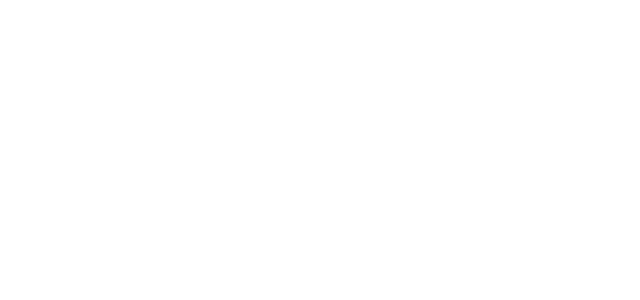
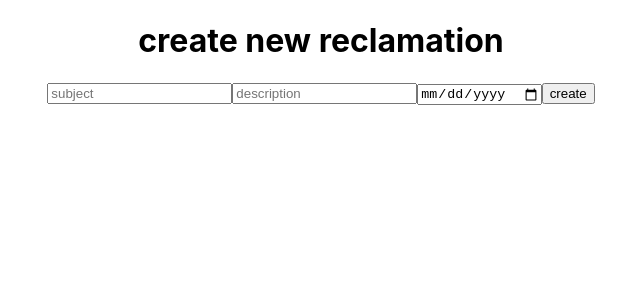
Before and after one commit to Gestion-Reclamation-PFA-2022/frontend, a React (Create React App) app: page /me/new-reclamation in a window 1280 px wide. Before the commit this address had no page. Shown: the top 300 px of the page, without its empty margins (319-959 px from the left). Built offline with nearby package versions, Linux system fonts and the light colour scheme; no server answers.

Commit message:
setting new reclamation router [skip ci]

```diff
--- a/src/App.js
+++ b/src/App.js
@@ -2,6 +2,7 @@
 import Login from "./pages/login/login";
 import Signup from "./pages/signup/signup";
 import Me from "./pages/me/me";
+import NewReclamation from "./pages/new-reclamation/newReclamation";
 import "./App.css";
 import { BrowserRouter, Route, Routes } from "react-router-dom";
 
@@ -14,6 +15,11 @@
           <Route exact path="/login/:role" element={<Login />}></Route>
           <Route exact path="/signup/:role" element={<Signup />}></Route>
           <Route exact path="/me" element={<Me />}></Route>
+          <Route
+            exact
+            path="/me/new-reclamation"
+            element={<NewReclamation />}
+          ></Route>
         </Routes>
       </div>
     </BrowserRouter>
--- a/src/pages/me/me.js
+++ b/src/pages/me/me.js
@@ -11,8 +11,9 @@
       .get("http://localhost:3001/api/user/me", {
         withCredentials: true,
       })
-      .then(() => {
+      .then((res) => {
         console.log("welcome");
+        console.log(res.data);
       })
       .catch((err) => {
         console.log(err.response.data);
--- a/src/pages/new-reclamation/newReclamation.js
+++ b/src/pages/new-reclamation/newReclamation.js
@@ -0,0 +1,86 @@
+import axios from "axios";
+import { useState, useEffect } from "react";
+import { useNavigate } from "react-router-dom";
+
+const NewReclamation = () => {
+  const [subject, setSubject] = useState("");
+  const [description, setDescription] = useState("");
+  const [date, setDate] = useState("");
+  const navigate = useNavigate();
+
+  useEffect(() => {
+    axios
+      .get("http://localhost:3001/api/user/me/", {
+        withCredentials: true,
+      })
+      .then((res) => {
+        console.log("welcome");
+        console.log(res.data);
+      })
+      .catch((err) => {
+        console.log(err.response.data);
+        navigate("/login/user");
+      });
+  }, []);
+
+  const createNewReclamation = () => {
+    axios
+      .post(
+        "/api/user/me/new-reclamation",
+        {
+          subject: subject,
+          description: description,
+          date: date,
+        },
+        {
+          withCredentials: true,
+        }
+      )
+      .then(() => {
+        console.log("reclamation created");
+      })
+      .catch((err) => {
+        console.log(err.response.data);
+      });
+  };
+
+  return (
+    <div>
+      <h1>create new reclamation</h1>
+      <input
+        name="subject"
+        type="text"
+        placeholder="subject"
+        onChange={(event) => {
+          setSubject(event.target.value);
+        }}
+      ></input>
+      <input
+        name="description"
+        type="text"
+        placeholder="description"
+        onChange={(event) => {
+          setDescription(event.target.value);
+        }}
+      ></input>
+      <input
+        name="date"
+        type="date"
+        placeholder="date"
+        onChange={(event) => {
+          setDate(event.target.value);
+        }}
+      ></input>
+      <button
+        onClick={() => {
+          createNewReclamation();
+        }}
+      >
+        {" "}
+        create
+      </button>
+    </div>
+  );
+};
+
+export default NewReclamation;
```
